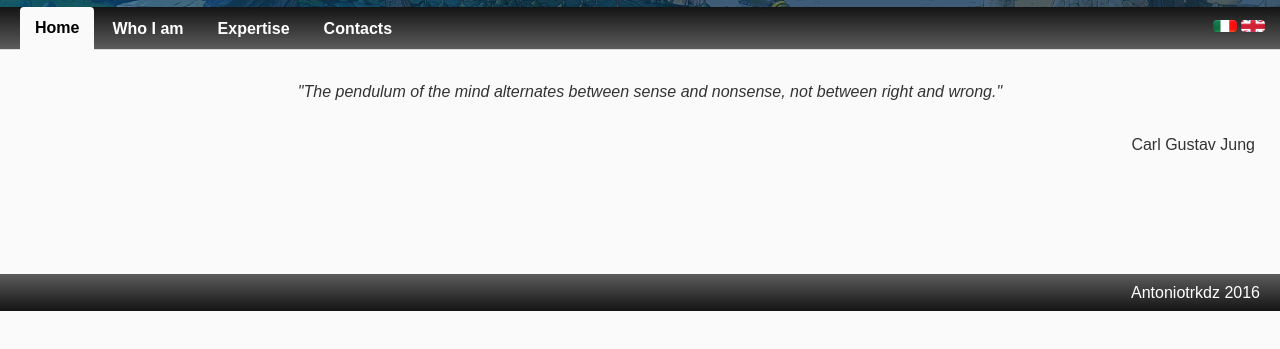
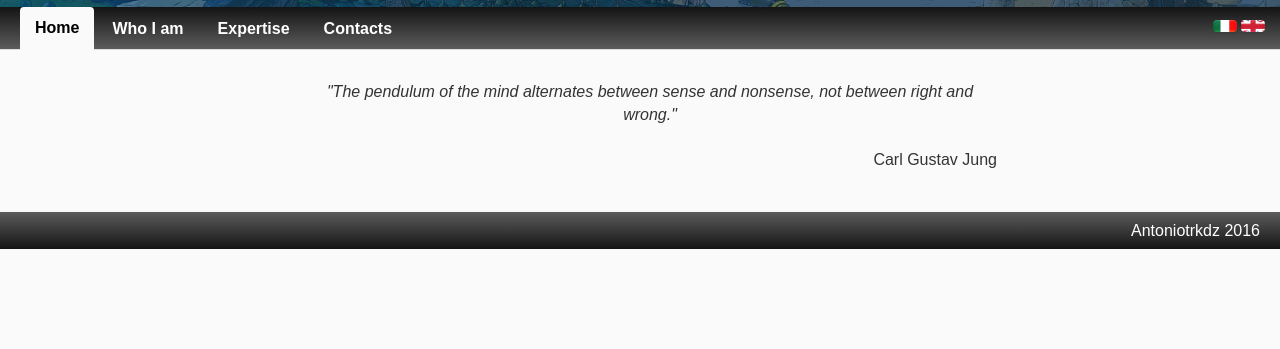
Before and after one commit to antoniotrkdz/www.virginianizzi.com, a plain HTML site: page index_en.html in a window 1280 px wide. Shown: the part 253-602 px from the top of the page. Drawn offline with nearby package versions, Linux system fonts and the light colour scheme.

Commit message:
fixed issue with contacts layout messing with other pages layout
Also fixed the home quote and quote author alignment

```diff
--- a/index_en.html
+++ b/index_en.html
@@ -50,12 +50,14 @@
   <!-- Tab panes -->
   <div class="tab-content responsive">
     <div role="tabpanel" class="tab-pane fade in active" id="home">
+      <div id="quote_container_en">
       	<p id="quote">
-        <em>"The pendulum of the mind alternates between sense and nonsense, not between right and wrong."</em>
+		<em>"The pendulum of the mind alternates between sense and nonsense, not between right and wrong."</em><br>
+	    	<span>
+			  Carl Gustav Jung
+			</span>
       	</p>
-      <p id="author">
-        Carl Gustav Jung
-      </p>
+      </div>
     </div>
     <div role="tabpanel" class="tab-pane fade" id="whoiam">
       <img src="images/foto_virgi_sito.jpg" alt="">
@@ -88,6 +90,7 @@
       </p>
     </div>
     <div role="tabpanel" class="tab-pane fade" id="contacts">
+      <div id="contacts_container">
       	<p>
       	  <i class="fa fa-envelope" aria-hidden="true"></i>
       	  <a href="mailto:nizzi.virginia@gmail.com">nizzi.virginia@gmail.com</a>
@@ -100,6 +103,7 @@
       	  <i class="fa fa-skype" aria-hidden="true"></i>
       	  <a href="skype:live:virginianizzi?chat">virginianizzi</a>
       	</p>
+      </div>
     </div>
   </div>
 
--- a/style.css
+++ b/style.css
@@ -128,14 +128,24 @@ li, p {
 .panel {
   clear: both;
 }
+#quote_container, #quote_container_en {
+	position: relative;
+	margin: 0 auto;
+}
+#quote_container {
+	max-width: 610px;
+}
+#quote_container_en {
+	max-width: 734px;
+}
 #quote {
   text-align: center;
+  display: inline-grid;
 }
-#author {
-  text-align: right;
-  padding: 0px 15px 10px 10px;
+#quote span {
+  text-align: right !important;
 }
-#contacts {
+#contacts_container {
   display: flex;
   flex-wrap: wrap;
 }
```
Also changed, not shown: index.html (+8 -4 lines). Lines whose indentation alone changed are shown as unchanged.
